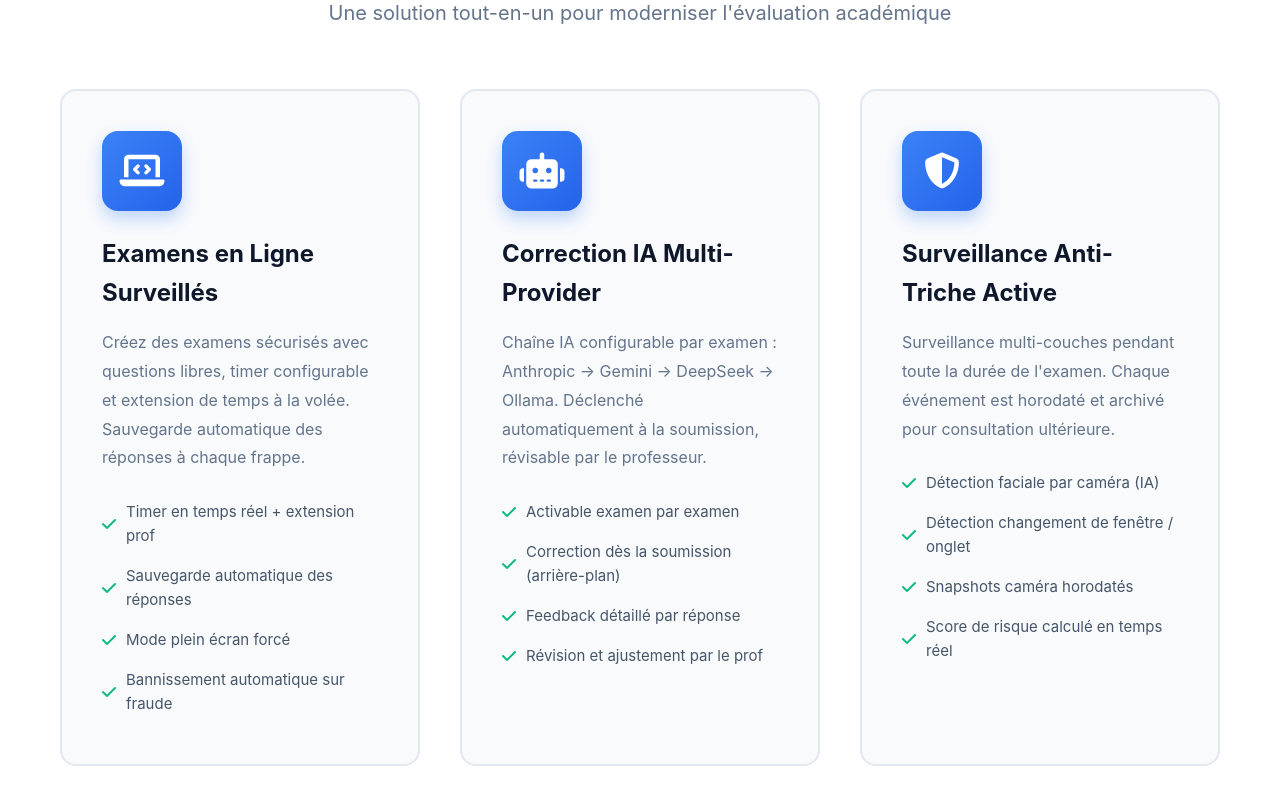
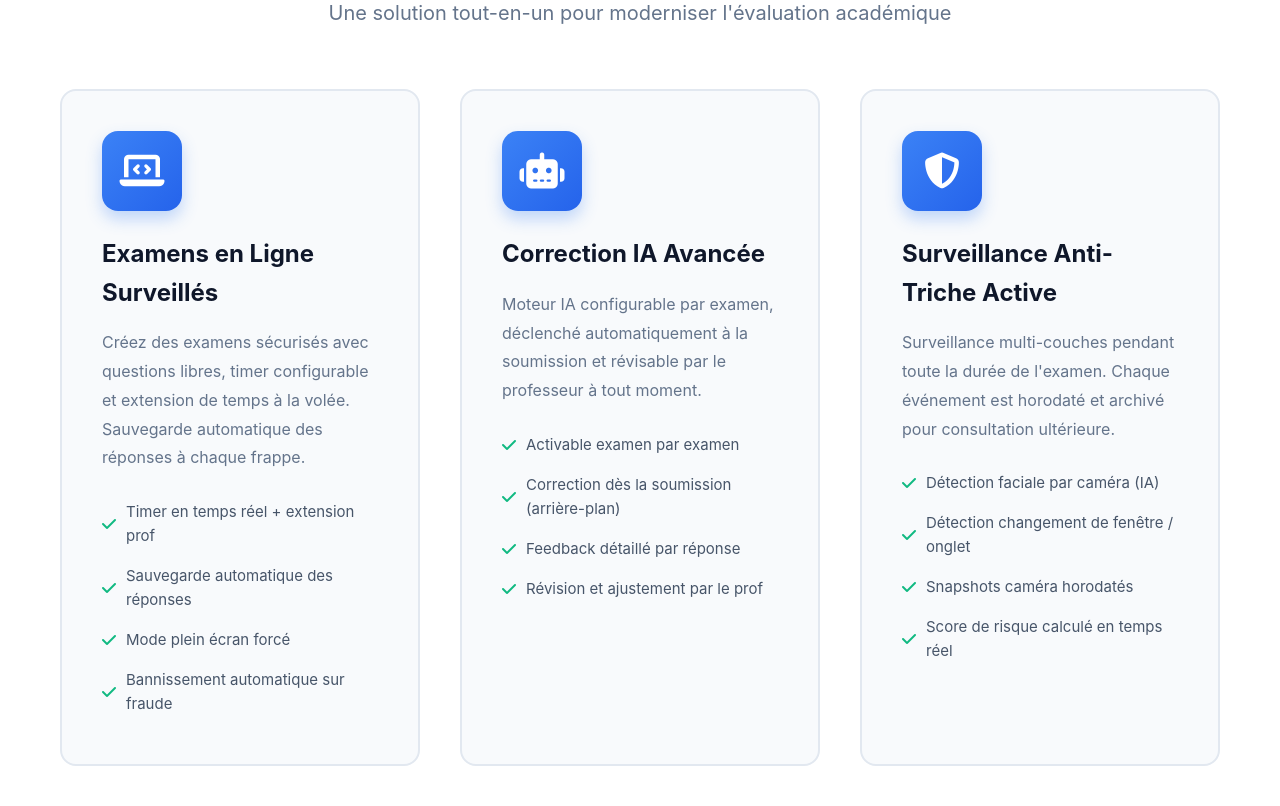
Before and after one commit to Sergio-Oracle/cei-exam-platform, a Flask app: page / in a window 1280 px wide. Shown: the part 1948-2754 px from the top of the page. Run offline with Flask 3, Linux system fonts and the light colour scheme; some libraries are stand-ins or nearby versions.

Commit message:
content: retirer les détails des providers IA (secret entreprise)

```diff
--- a/templates/landing.html
+++ b/templates/landing.html
@@ -171,8 +171,8 @@
                     <div class="feature-icon">
                         <i class="fas fa-robot"></i>
                     </div>
-                    <h3>Correction IA Multi-Provider</h3>
-                    <p>Chaîne IA configurable par examen : Anthropic → Gemini → DeepSeek → Ollama. Déclenché automatiquement à la soumission, révisable par le professeur.</p>
+                    <h3>Correction IA Avancée</h3>
+                    <p>Moteur IA configurable par examen, déclenché automatiquement à la soumission et révisable par le professeur à tout moment.</p>
                     <ul class="feature-list">
                         <li><i class="fas fa-check"></i> Activable examen par examen</li>
                         <li><i class="fas fa-check"></i> Correction dès la soumission (arrière-plan)</li>
```
